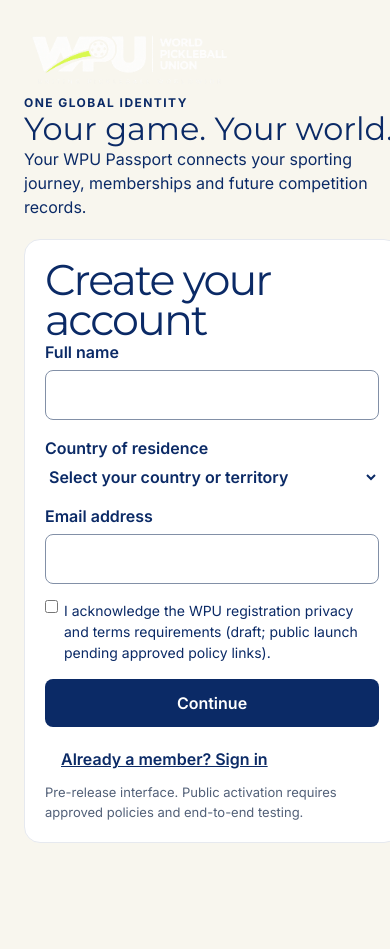
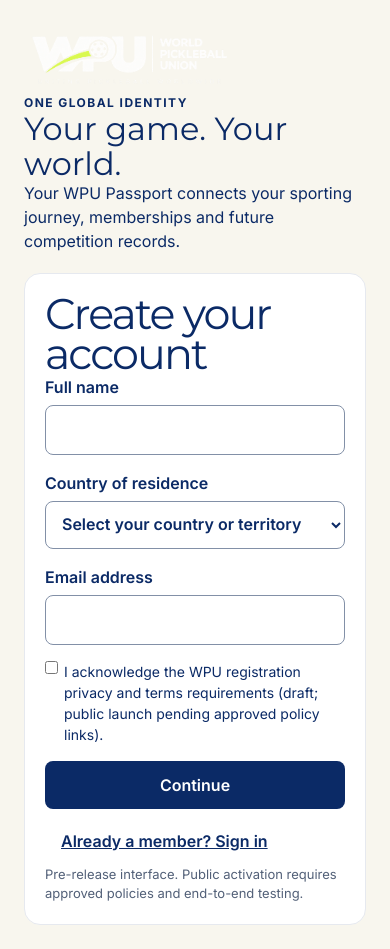
Before and after one commit to mightymaxworks/world-pickleball-union, a Next.js app: page /join in a window 390 px wide. Before the commit the page ends 867 px from the top, so only its background shows below. Built offline with nearby package versions, Linux system fonts and the light colour scheme.

Commit message:
style: align country selector with registration fields

```diff
--- a/src/app/join/membership.css
+++ b/src/app/join/membership.css
@@ -1 +1 @@
-.membership-shell{max-width:1100px;margin:0 auto;padding:clamp(24px,5vw,72px);display:grid;grid-template-columns:1fr 1fr;gap:48px;color:var(--wpu-navy,#0B2A66)}.membership-intro h1{font-size:clamp(32px,5vw,56px);line-height:1.08}.membership-kicker{font-size:12px;font-weight:700;letter-spacing:.12em}.membership-panel{border:1px solid #E6E9EF;border-radius:16px;padding:28px;background:white}.membership-panel form{display:grid;gap:16px}.membership-panel label{display:grid;gap:6px;font-weight:600}.membership-panel input:not([type=checkbox]){width:100%;box-sizing:border-box;border:1px solid #8290a7;border-radius:8px;padding:12px;font:inherit}.membership-panel button{background:#0B2A66;color:white;border:0;border-radius:8px;padding:12px 16px;font:inherit;font-weight:600;cursor:pointer}.membership-panel button:disabled{opacity:.6;cursor:wait}.membership-panel .membership-secondary{background:transparent;color:#0B2A66;text-decoration:underline;margin-top:8px}.membership-panel .membership-consent{display:flex;align-items:flex-start;font-size:14px;font-weight:400}.membership-note{font-size:13px;color:#526078}@media(max-width:720px){.membership-shell{grid-template-columns:1fr;gap:20px}.membership-panel{padding:20px}}
+.membership-shell{max-width:1100px;margin:0 auto;padding:clamp(24px,5vw,72px);display:grid;grid-template-columns:1fr 1fr;gap:48px;color:var(--wpu-navy,#0B2A66)}.membership-intro h1{font-size:clamp(32px,5vw,56px);line-height:1.08}.membership-kicker{font-size:12px;font-weight:700;letter-spacing:.12em}.membership-panel{border:1px solid #E6E9EF;border-radius:16px;padding:28px;background:white}.membership-panel form{display:grid;gap:16px}.membership-panel label{display:grid;gap:6px;font-weight:600}.membership-panel input:not([type=checkbox]),.membership-panel select{width:100%;box-sizing:border-box;border:1px solid #8290a7;border-radius:8px;padding:12px;font:inherit}.membership-panel button{background:#0B2A66;color:white;border:0;border-radius:8px;padding:12px 16px;font:inherit;font-weight:600;cursor:pointer}.membership-panel button:disabled{opacity:.6;cursor:wait}.membership-panel .membership-secondary{background:transparent;color:#0B2A66;text-decoration:underline;margin-top:8px}.membership-panel .membership-consent{display:flex;align-items:flex-start;font-size:14px;font-weight:400}.membership-note{font-size:13px;color:#526078}@media(max-width:720px){.membership-shell{grid-template-columns:1fr;gap:20px}.membership-panel{padding:20px}}
```
